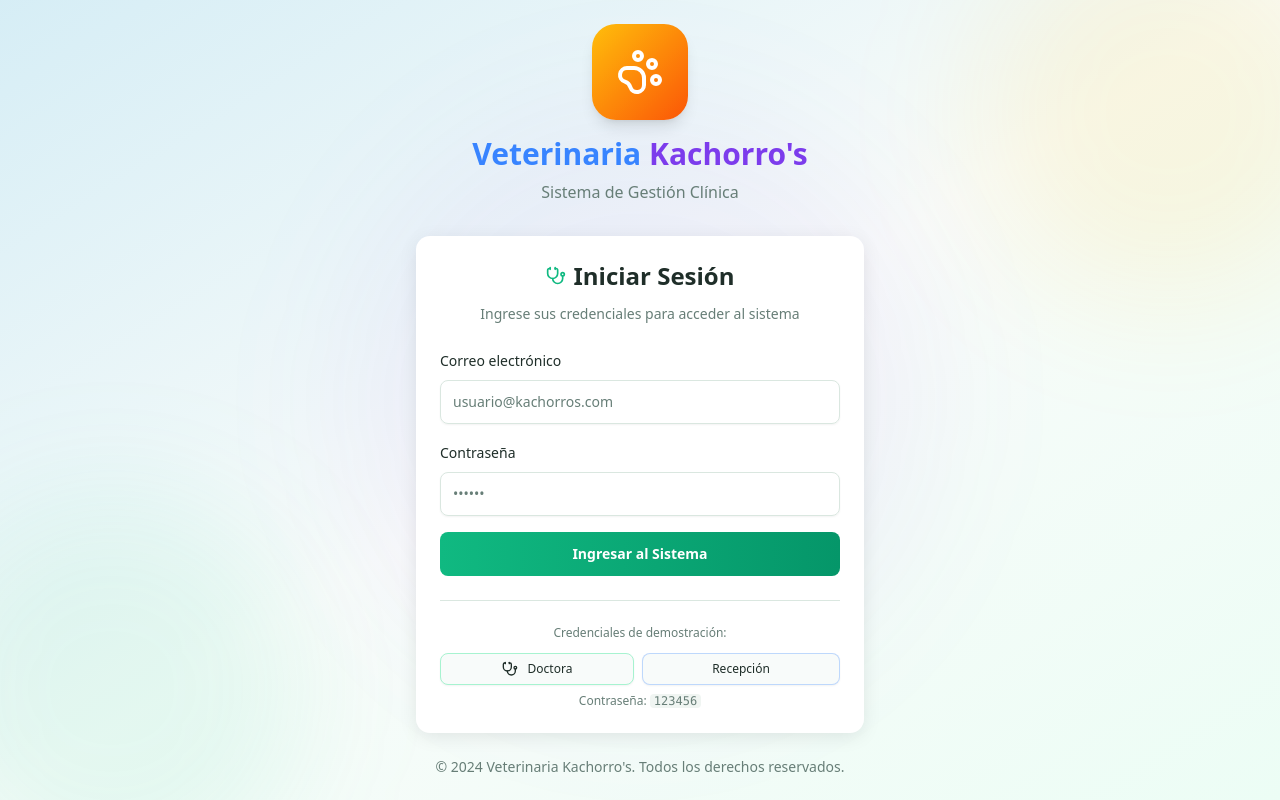
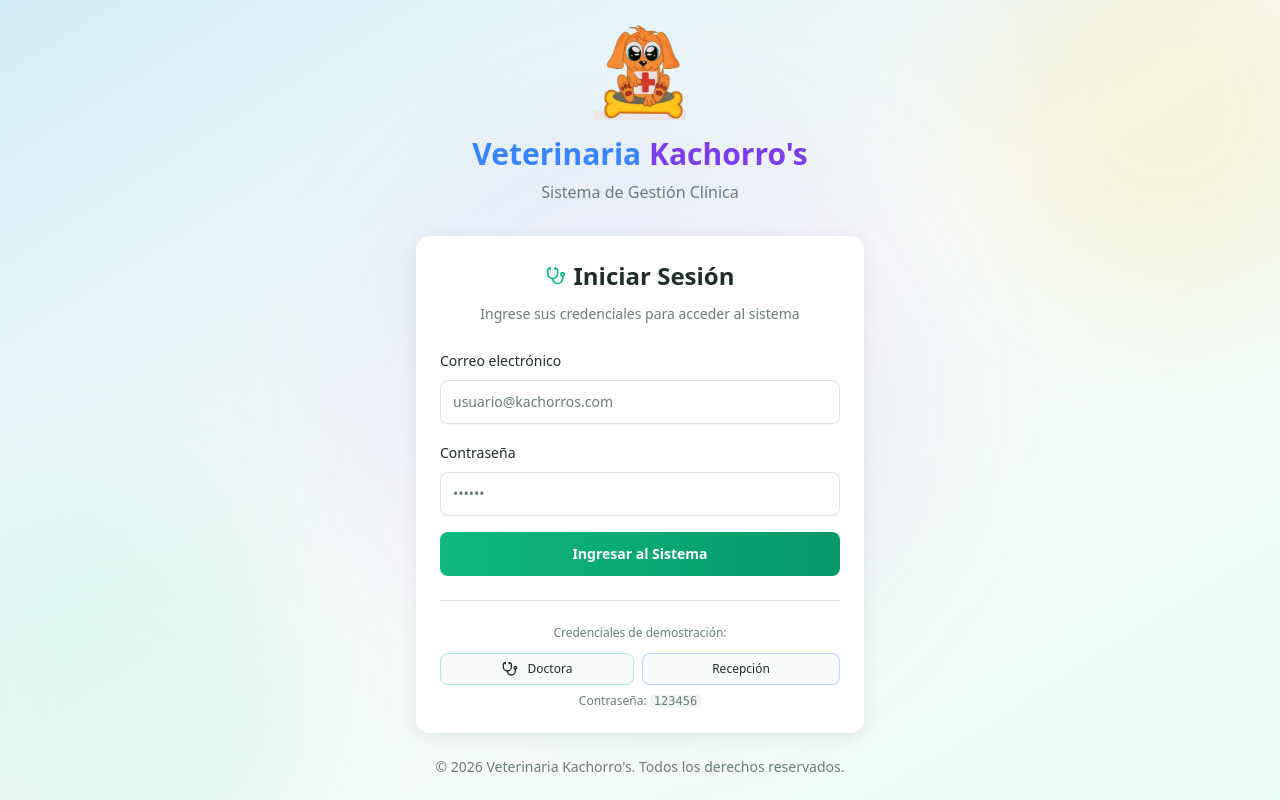
Before and after one commit to davlillo/kachorross, a React (Vite) app: page /login in a window 1280 px wide. Built offline with nearby package versions, Linux system fonts and the light colour scheme.

Commit message:
agregue el logo al login y al menu

```diff
--- a/src/app/dashboard/page.tsx
+++ b/src/app/dashboard/page.tsx
@@ -57,15 +57,7 @@ export default function DashboardPage() {
       textColor: 'text-amber-600',
       trend: 'Por atender'
     },
-    {
-      title: 'Ingresos Hoy',
-      value: `$${dashboardStats.ingresosHoy.toFixed(2)}`,
-      icon: DollarSign,
-      color: 'from-blue-violet to-azure-blue',
-      bgColor: 'bg-violet-50',
-      textColor: 'text-violet-600',
-      trend: 'Actualizado'
-    },
+
     {
       title: 'Consultas Pend.',
       value: dashboardStats.consultasPendientes,
@@ -143,7 +135,7 @@ export default function DashboardPage() {
       </div>
 
       {/* Stats Grid */}
-      <div className="grid grid-cols-1 sm:grid-cols-2 lg:grid-cols-4 gap-4">
+      <div className="grid grid-cols-1 sm:grid-cols-2 lg:grid-cols-3 gap-4">
         {stats.map((stat, index) => (
           <Card key={index} className="border-0 shadow-soft hover:shadow-lg transition-shadow">
             <CardContent className="p-6">
--- a/src/app/login/page.tsx
+++ b/src/app/login/page.tsx
@@ -7,6 +7,7 @@ import { Label } from '@/components/ui/label';
 import { Card, CardContent, CardDescription, CardHeader, CardTitle } from '@/components/ui/card';
 import { Alert, AlertDescription } from '@/components/ui/alert';
 import { PawPrint, Loader2, Stethoscope } from 'lucide-react';
+import logo from '@/media/logo.png';
 
 export default function LoginPage() {
   const [email, setEmail] = useState('');
@@ -49,8 +50,8 @@ export default function LoginPage() {
       <div className="relative z-10 w-full max-w-md">
         {/* Logo */}
         <div className="text-center mb-8">
-          <div className="inline-flex items-center justify-center w-24 h-24 bg-gradient-to-br from-amber-gold to-blaze-orange rounded-3xl shadow-lg mb-4">
-            <PawPrint className="w-12 h-12 text-white" />
+          <div className="inline-flex items-center justify-center w-24 h-24 bg-gradient-to-brw-lg mb-4">
+            <img src={logo} alt="Logo" className="w-full h-full object-contain" />
           </div>
           <h1 className="text-3xl font-bold text-foreground">
             <span className="text-azure-blue">Veterinaria</span>{' '}
@@ -153,7 +154,7 @@ export default function LoginPage() {
         </Card>
 
         <p className="text-center text-sm text-muted-foreground mt-6">
-          © 2024 Veterinaria Kachorro's. Todos los derechos reservados.
+          © 2026 Veterinaria Kachorro's. Todos los derechos reservados.
         </p>
       </div>
     </div>
--- a/src/components/Layout.tsx
+++ b/src/components/Layout.tsx
@@ -1,5 +1,6 @@
 import { Link, useLocation, useNavigate } from 'react-router-dom';
 import { useAuth } from '@/context/AuthContext';
+import logo from '@/media/logo.png';
 import { Button } from '@/components/ui/button';
 import {
   DropdownMenu,
@@ -108,9 +109,9 @@ export default function Layout({ children }: { children: React.ReactNode }) {
         {/* Logo */}
         <div className="p-6 border-b border-border">
           <Link to="/dashboard" className="flex items-center gap-3">
-            <div className="w-10 h-10 bg-gradient-to-br from-amber-gold to-blaze-orange rounded-xl flex items-center justify-center shadow-md">
-              <PawPrint className="w-5 h-5 text-white" />
-            </div>
+            <div className="inline-flex items-center justify-center w-12 h-12 bg-gradient-to-brw-lg mb-4">
+            <img src={logo} alt="Logo" className="w-full h-full object-contain" />
+          </div>
             <div>
               <h1 className="font-bold text-lg leading-tight">
                 <span className="text-azure-blue">Vet.</span>{' '}
```
Also changed, not shown: src/media/logo.png (added), 1 other file (tests, documents, lock files or other folders).
